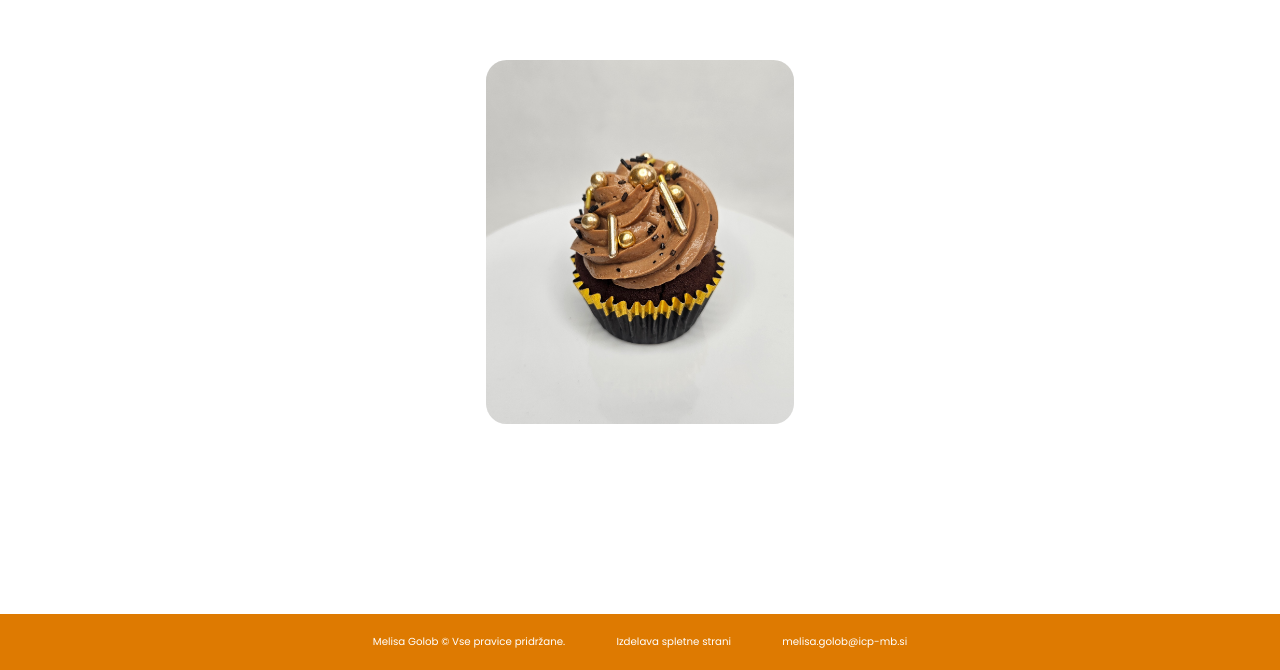
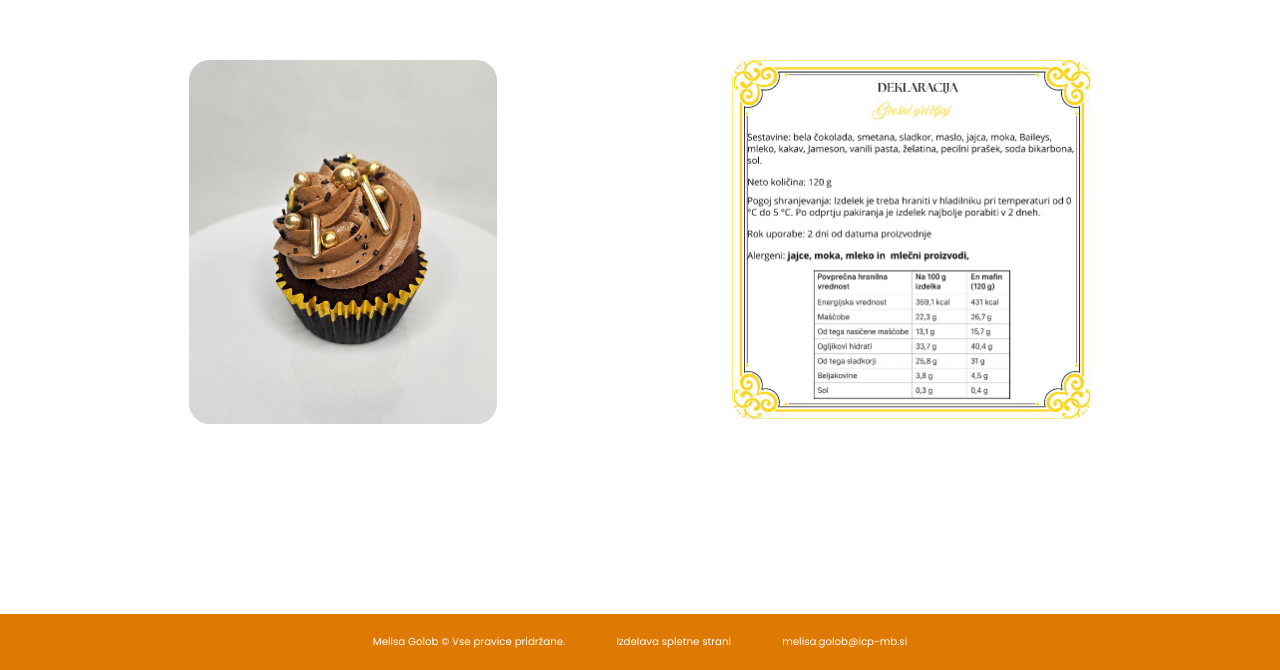
Before and after one commit to PintarBusiness/mafini, a plain HTML site: page index.html in a window 1280 px wide. Shown: the part 930-1600 px from the top of the page. Drawn offline with Linux system fonts and the light colour scheme.

Commit message:
Dodajanje deklaracije

```diff
--- a/index.html
+++ b/index.html
@@ -84,7 +84,9 @@
                 -->
                 <img src="mafinipravi.jpg" alt="Pravi mafin">
             </div>
-
+            <div class="priprava">
+                <img src="deklaracija.jpg" alt="Slika deklaracije">
+            </div>
         </div>
     </div>
 
--- a/slog.css
+++ b/slog.css
@@ -214,6 +214,11 @@ ul li span
     max-width: 40%;
 }
 
+.priprava img
+{
+    width: 35em;
+}
+
 
 
 footer
```
Also changed, not shown: deklaracija.jpg (added).
